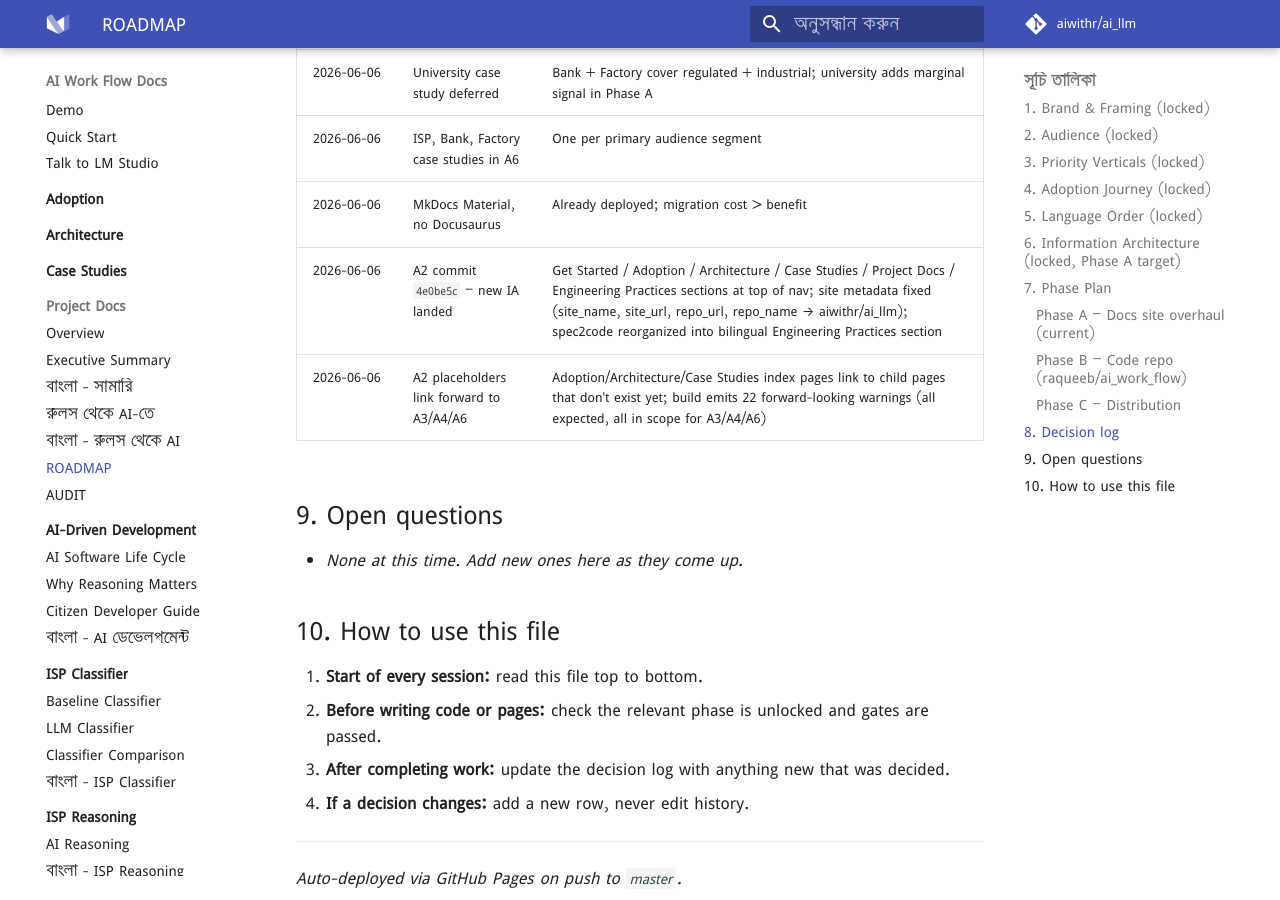
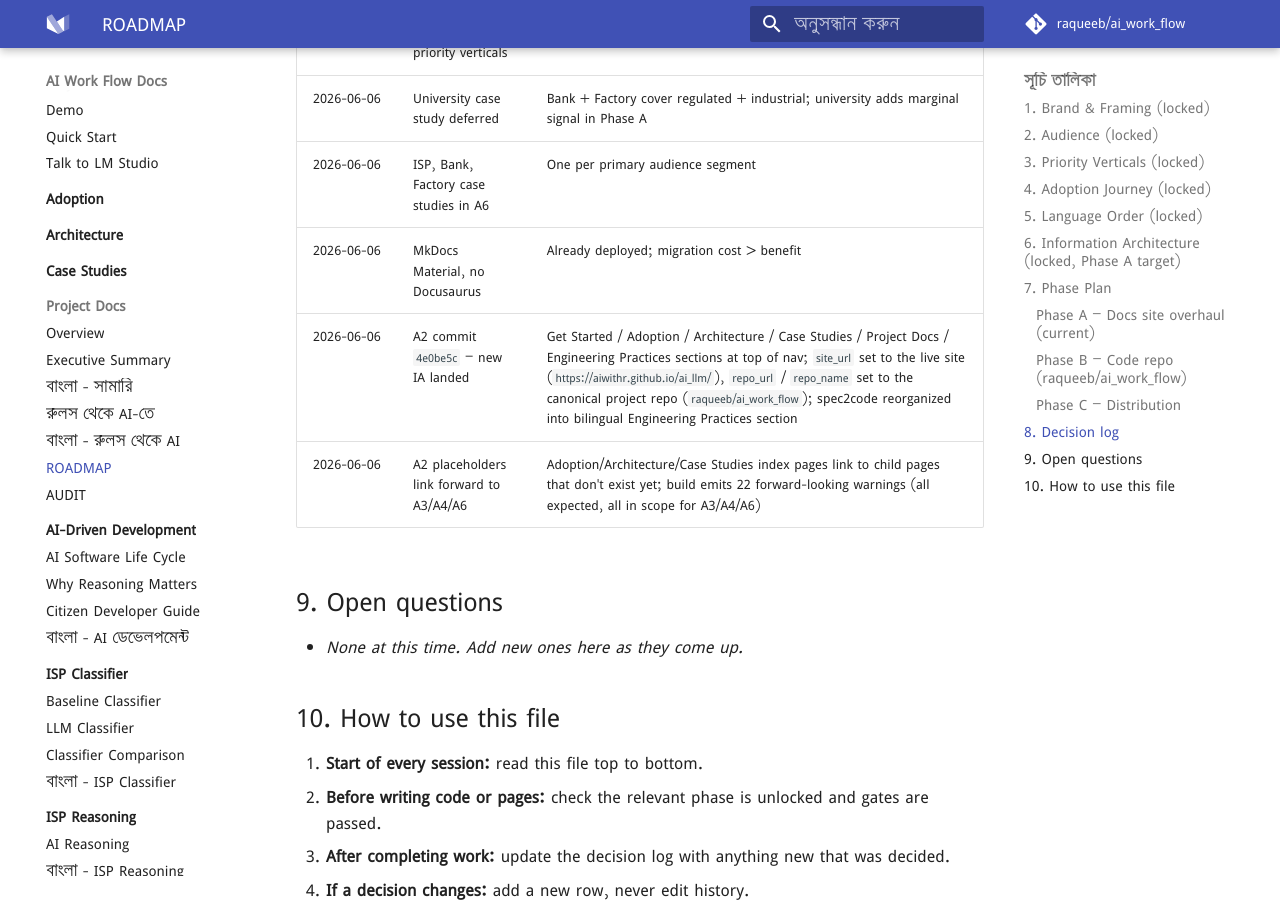
Before and after one commit to aiwithr/ai_llm, an MkDocs documentation site: the page built from docs/ROADMAP.md, in a window 1280 px wide and 900 px high, scrolled down 4031 px. Built offline with MkDocs 1.6.1 and Material for MkDocs 9.7.7, drawn with Linux system fonts in a browser that asks for light colours; some web fonts are replaced; comment, search, counter and statistics services are not loaded; some of the changed text lies outside the part shown.

Commit message:
fix: repo_url/repo_name should point at the canonical project repo, not the live-site repo

```diff
--- a/docs/ROADMAP.md
+++ b/docs/ROADMAP.md
@@ -1,7 +1,7 @@
 # AI Work Flow Docs — Roadmap
 
 > **Living plan.** This file is the single source of truth. Every future session reads it first.
-> Last updated: 2026-06-06 — A2 complete (commit `4e0be5c`), A3 next
+> Last updated: 2026-06-06 — A2 complete (commits `4e0be5c` + `c5202c5`), A3 next; rule: `site_url` = live site, `repo_url` = canonical project repo
 
 ---
 
@@ -133,7 +133,7 @@ docs/
 | 2026-06-06 | University case study deferred | Bank + Factory cover regulated + industrial; university adds marginal signal in Phase A |
 | 2026-06-06 | ISP, Bank, Factory case studies in A6 | One per primary audience segment |
 | 2026-06-06 | MkDocs Material, no Docusaurus | Already deployed; migration cost > benefit |
-| 2026-06-06 | A2 commit `4e0be5c` — new IA landed | Get Started / Adoption / Architecture / Case Studies / Project Docs / Engineering Practices sections at top of nav; site metadata fixed (site_name, site_url, repo_url, repo_name → aiwithr/ai_llm); spec2code reorganized into bilingual Engineering Practices section |
+| 2026-06-06 | A2 commit `4e0be5c` — new IA landed | Get Started / Adoption / Architecture / Case Studies / Project Docs / Engineering Practices sections at top of nav; `site_url` set to the live site (`https://aiwithr.github.io/ai_llm/`), `repo_url` / `repo_name` set to the canonical project repo (`raqueeb/ai_work_flow`); spec2code reorganized into bilingual Engineering Practices section |
 | 2026-06-06 | A2 placeholders link forward to A3/A4/A6 | Adoption/Architecture/Case Studies index pages link to child pages that don't exist yet; build emits 22 forward-looking warnings (all expected, all in scope for A3/A4/A6) |
 
 ## 9. Open questions
--- a/mkdocs.yml
+++ b/mkdocs.yml
@@ -1,7 +1,7 @@
 site_name: AI Work Flow Docs
 site_url: https://aiwithr.github.io/ai_llm/
-repo_url: https://github.com/aiwithr/ai_llm
-repo_name: aiwithr/ai_llm
+repo_url: https://github.com/raqueeb/ai_work_flow
+repo_name: raqueeb/ai_work_flow
 site_author: রকিবুল হাসান
 site_description: >-
    Enterprise automation, without the cloud. Local LLMs, real workflows, no data leaving your network.
```
Also changed, not shown: docs/AUDIT.md (+1 -1 lines).
